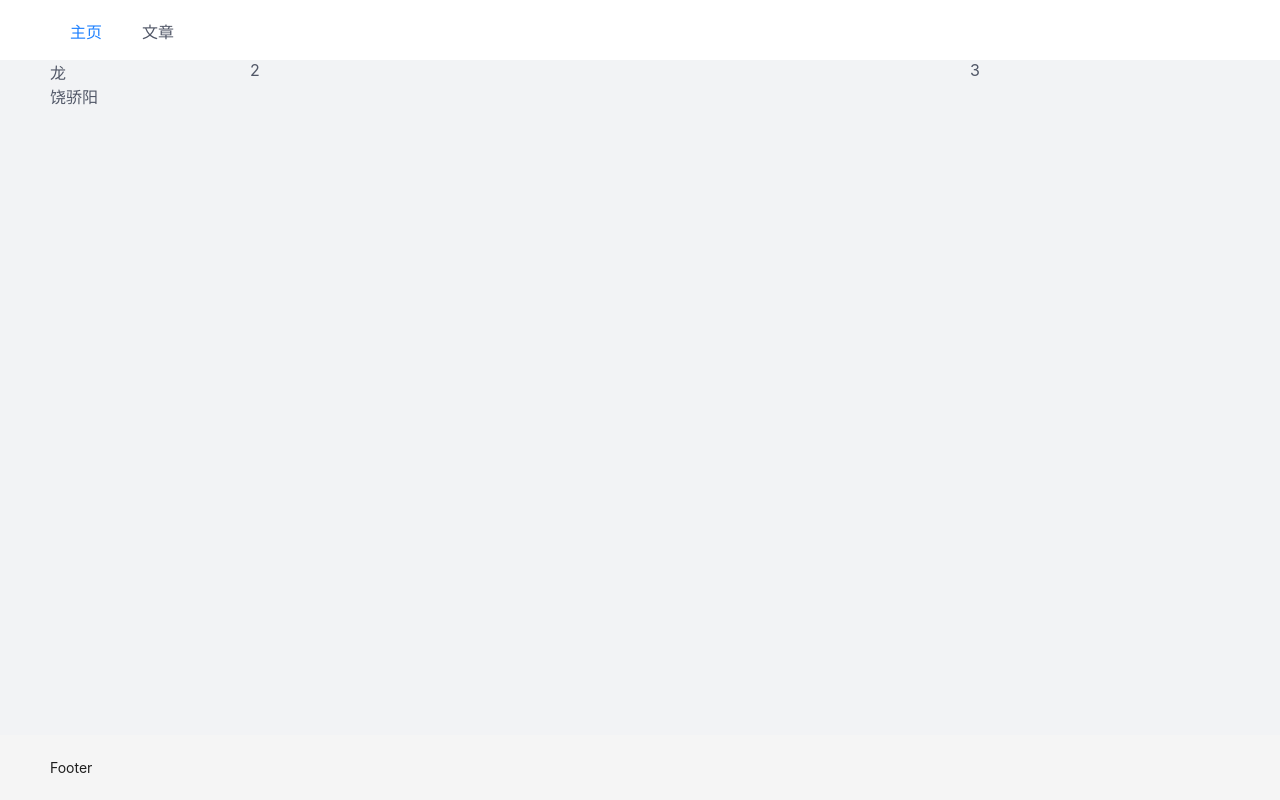
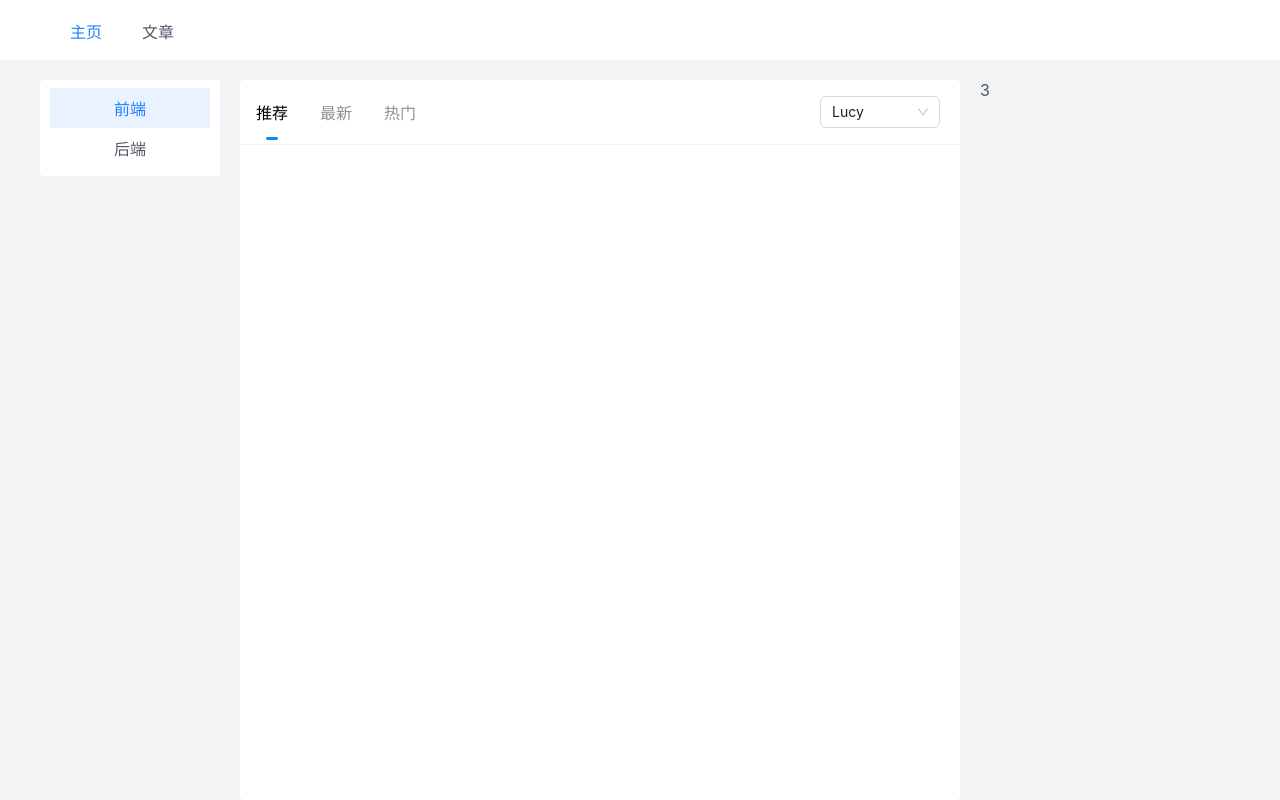
Before and after one commit to qZhiKing/react_demo, a React (Vite) app: page /#/home in a window 1280 px wide. Built offline with nearby package versions, Linux system fonts and the light colour scheme.

Commit message:
[U]update

```diff
--- a/package.json
+++ b/package.json
@@ -18,7 +18,8 @@
     "react-dom": "^18.2.0",
     "react-router": "^6.13.0",
     "react-router-dom": "^6.12.1",
-    "terser": "^5.18.0"
+    "terser": "^5.18.0",
+    "use-immer": "^0.9.0"
   },
   "devDependencies": {
     "@types/node": "^20.3.1",
--- a/src/pages/home/home.css
+++ b/src/pages/home/home.css
@@ -4,12 +4,48 @@
   display: flex;
   justify-content: center;
   margin: 0 auto;
+  position: relative;
+  padding-top: 20px;
 }
 .main .left-fixed-tab {
-  width: 200px;
+  width: 180px;
+  position: sticky;
+  top: 20px;
+  max-height: calc(100vh - 40px);
+  overflow-y: auto;
+}
+.main .left-fixed-tab .fixed-tabs {
+  background-color: #fff;
+  padding: 8px 10px;
+  border-radius: 4px;
+  text-align: center;
+  cursor: pointer;
+}
+.main .left-fixed-tab .fixed-tabs div {
+  padding: 8px 0;
+}
+.main .left-fixed-tab .fixed-tabs div:hover {
+  background-color: #f7f8fa;
+}
+.main .left-fixed-tab .fixed-tabs .active:hover,
+.main .left-fixed-tab .fixed-tabs .active {
+  background-color: #eaf2ff;
+  color: #1e80ff;
 }
 .main .center-container {
   width: 720px;
+  margin: 0 20px;
+  background-color: #fff;
+  border-radius: 4px;
+}
+.main .center-container .container-title {
+  border-bottom: 1px solid #e4e6eb;
+  padding: 16px 0px;
+  display: flex;
+  align-items: center;
+}
+.main .center-container .container-title .container-title-item {
+  margin: 0 16px;
 }
 .main .right-other {
   width: 260px;
--- a/src/pages/home/home.less
+++ b/src/pages/home/home.less
@@ -4,11 +4,71 @@
   display: flex;
   justify-content: center;
   margin: 0 auto;
+  position: relative;
+  padding-top: 20px;
   .left-fixed-tab {
-    width: 200px;
+    width: 180px;
+    position: sticky;
+    top: 20px;
+    max-height: calc(100vh - 40px);
+    overflow-y: auto;
+    .fixed-tabs {
+      background-color: #fff;
+      padding: 8px 10px;
+      border-radius: 4px;
+      text-align: center;
+      cursor: pointer;
+      div {
+        padding: 8px 0;
+      }
+      div:hover {
+        background-color: #f7f8fa;
+      }
+      .active:hover,
+      .active {
+        background-color: #eaf2ff;
+        color: #1e80ff;
+      }
+    }
   }
   .center-container {
     width: 720px;
+    margin: 0 20px;
+    background-color: #fff;
+    border-radius: 4px;
+    .container {
+      border-bottom: 1px solid @maingray;
+      padding: 16px 20px 16px 0px;
+      display: flex;
+      align-items: center;
+      justify-content: space-between;
+      .container-title {
+        display: flex;
+        .container-title-item {
+          margin: 0 16px;
+          color: @color-gray;
+          cursor: pointer;
+        }
+        .container-title-item:hover {
+          color: @fontActive !important;
+        }
+        .container-title-item.active {
+          color: #000;
+          position: relative;
+        }
+        .active::before {
+          display: block;
+          content: "";
+          position: absolute;
+          bottom: -1rem;
+          left: 30%;
+          width: 40%;
+          height: 3px;
+          background-color: @fontActive;
+          border-radius: 2px;
+        }
+      }
+    }
   }
   .right-other {
     width: 260px;
--- a/src/pages/home/home.tsx
+++ b/src/pages/home/home.tsx
@@ -2,28 +2,51 @@
  * @Description:  HOME页面
  * @Author: qingZhiKing
  * @Date: 2023-06-15 14:27:11
- * @LastEditTime: 2023-09-12 14:56:31
+ * @LastEditTime: 2023-09-13 15:13:07
  * @LastEditors: qingZhiKing
  */
 import { useState } from "react";
+// import { useImmer } from "use-immer";
+import { Select } from "antd";
 import "./home.less";
 
 const tabList = [
   {
-    name: "龙",
+    name: "前端",
   },
   {
-    name: "饶骄阳",
+    name: "后端",
+  },
+];
+const tabList1 = [
+  {
+    name: "推荐",
+  },
+  {
+    name: "最新",
+  },
+  {
+    name: "热门",
   },
 ];
 
 function FixedTabs() {
   const [leftArr, setLeftArr]: Array<any> = useState(tabList);
+  const [activeTab, setActiveTab] = useState(0);
+  const handleTabClick = (data: object, key: number) => {
+    setActiveTab(key);
+  };
   return (
     <div className="fixed-tabs">
-      {tabList.map((item, key) => {
+      {leftArr.map((item: any, key: number) => {
         return (
-          <div key={key} className="fixed-tab">
+          <div
+            key={key}
+            className={`fixed-tabs-item ${activeTab === key ? "active" : ""}`}
+            onClick={() => {
+              handleTabClick(item, key);
+            }}
+          >
             {item.name}
           </div>
         );
@@ -32,12 +55,53 @@ function FixedTabs() {
   );
 }
 
+function Content() {
+  const [titleList, setTitleList]: Array<any> = useState(tabList1);
+  const [activeTab, setActiveTab] = useState(0);
+  const handleSetActiveTab = (key: number) => {
+    setActiveTab(key);
+  };
+  const handleChange = (value: string) => {
+    console.log(`selected ${value}`);
+  };
+  return (
+    <>
+      <div className="container">
+        <div className="container-title">
+          {titleList.map((item: any, key: number) => {
+            return (
+              <div
+                key={key}
+                className={`container-title-item ${
+                  activeTab === key ? "active" : ""
+                }`}
+                onClick={() => {
+                  handleSetActiveTab(key);
+                }}
+              >
+                {item.name}
+              </div>
+            );
+          })}
+        </div>
+        <Select
+          defaultValue="lucy"
+          style={{ width: 120 }}
+          onChange={handleChange}
+          options={[{ value: "lucy", label: "Lucy" }]}
+        />
+      </div>
+      <div></div>
+    </>
+  );
+}
+
 export default function Home() {
   return (
     <>
       <div className="main">
-        <div className="left-fixed-tab">{FixedTabs()}</div>
-        <div className="center-container">2</div>
+        <div className="left-fixed-tab"><FixedTabs /></div>
+        <div className="center-container"><Content /></div>
         <div className="right-other">3</div>
       </div>
     </>
--- a/src/pages/layout/layout.tsx
+++ b/src/pages/layout/layout.tsx
@@ -2,7 +2,7 @@
  * @Description:
  * @Author: qingZhiKing
  * @Date: 2023-08-01 11:28:23
- * @LastEditTime: 2023-09-07 14:50:36
+ * @LastEditTime: 2023-09-12 15:19:26
  * @LastEditors: qingZhiKing
  */
 import { Layout } from "antd";
@@ -11,7 +11,7 @@ import routes from "@/route";
 import "./layout.less";
 
 export default function LayoutHTML() {
-  const { Header, Footer, Content } = Layout;
+  const { Header, Content } = Layout;
   return (
     <>
       <Layout className="layout">
@@ -39,7 +39,7 @@ export default function LayoutHTML() {
             <Route path="/" element={<Navigate to="/home" />}></Route>
           </Routes>
         </Content>
-        <Footer className="footer">Footer</Footer>
+        {/* <Footer className="footer">Footer</Footer> */}
       </Layout>
     </>
   );
--- a/src/style/less.global.less
+++ b/src/style/less.global.less
@@ -2,3 +2,4 @@
 @maingray: #f2f3f5;
 @fontColor: #515767;
 @fontActive: #1e80ff;
+@color-gray: #909090;
```
Also changed, not shown: 1 other file (tests, documents, lock files or other folders).
